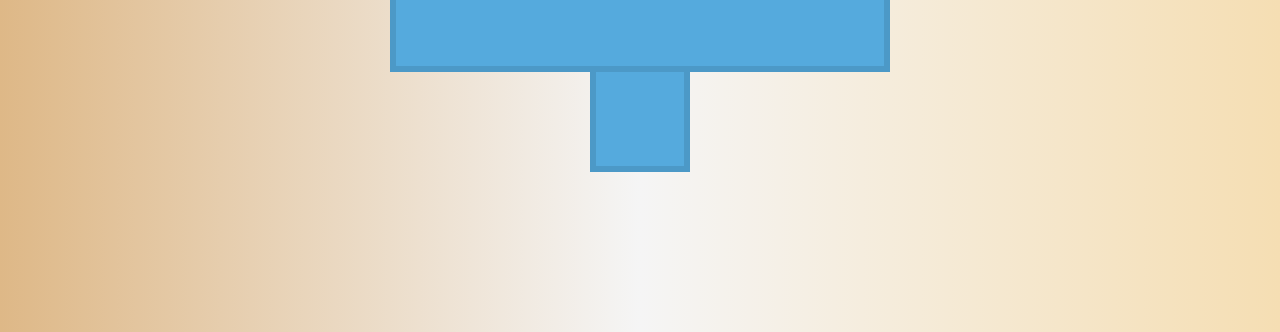
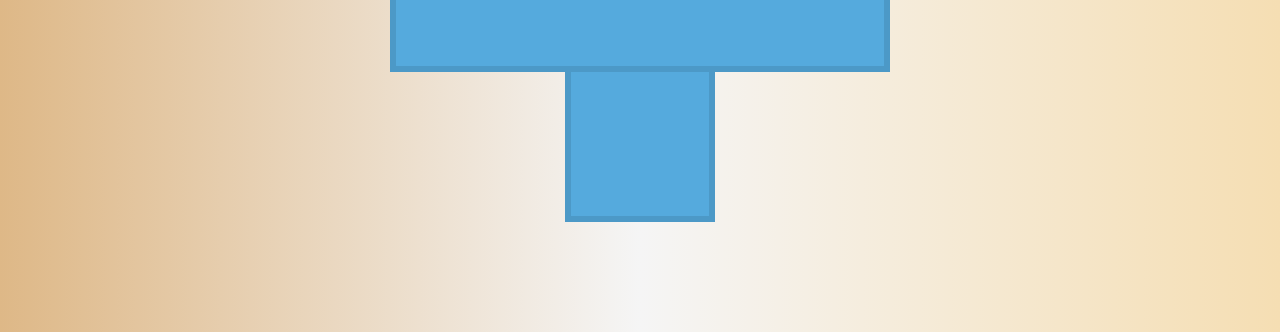
Before and after one commit to Alli-mubarak/number-block-drop, a plain HTML site: page index.html in a window 1280 px wide. Shown: the part 468-800 px from the top of the page. Drawn offline with Linux system fonts and the light colour scheme.

Commit message:
Update style.css

```diff
--- a/style.css
+++ b/style.css
@@ -58,7 +58,7 @@ body{
             font-size:30px;
             color:#73a;
             width:25vw; height:25vw;
-            max-width: 100px; max-height: 100px;
+            max-width: 150px; max-height: 150px;
             display: flex;
             align-items: center;
             justify-content: center;
```
